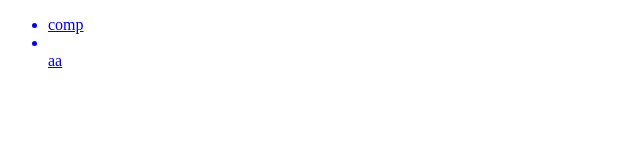
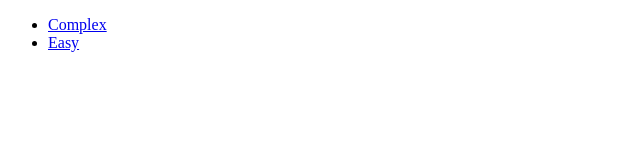
Before and after one commit to RaadBE/Pixel-Perfect, a plain HTML site: page index.html in a window 1280 px wide. Shown: the whole page, without its empty margins (0-640 px from the left). Drawn offline with Linux system fonts and the light colour scheme.

Commit message:
Deploying the Pages

```diff
--- a/index.html
+++ b/index.html
@@ -7,8 +7,9 @@
 </head>
 <body>
 	<ul>
-		<a href="../comp/index.html"><li>comp</li></a>
-		<a href="|"><li></li>aa</a>
+		<li><a href="./comp/index.html">Complex</a></li>
+
+		<li><a href="./easy/index.html">Easy</a></li>
 			</ul>
 </body>
 </html>
```
